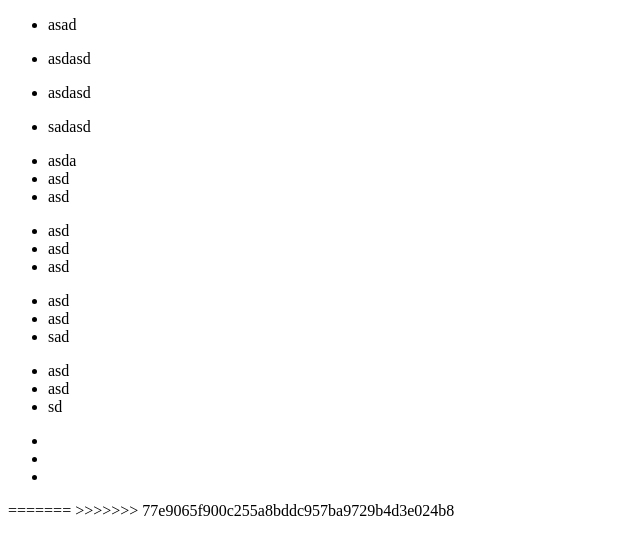
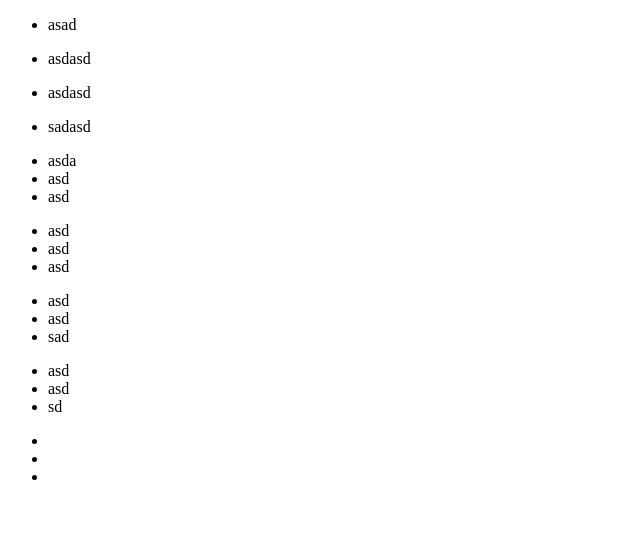
Before and after one commit to Vlad22523/test, a plain HTML site: page index.html in a window 1280 px wide. Shown: the whole page, without its empty margins (0-640 px from the left). Drawn offline with Linux system fonts and the light colour scheme.

Commit message:
Update index.html

```diff
--- a/index.html
+++ b/index.html
@@ -59,6 +59,5 @@
         </ul>
       </div>
     </section>
-    ======= >>>>>>> 77e9065f900c255a8bddc957ba9729b4d3e024b8
   </body>
 </html>
```
